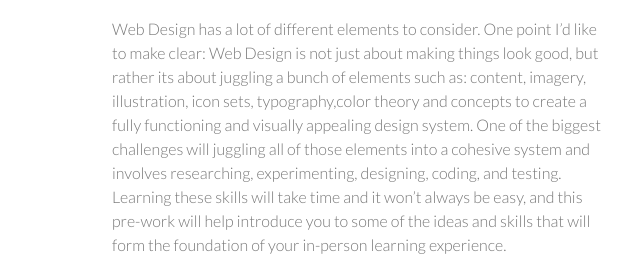
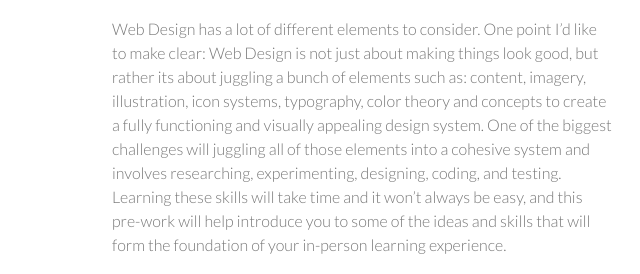
Before and after one commit to tiy-austin-wd-jan2015/Onboarding, a plain HTML site: page index.html in a window 1280 px wide. Shown: the part 295-569 px from the top of the page, 458-1098 px from the left. Drawn offline with Linux system fonts and the light colour scheme.

Commit message:
missing punctuation in second paragraph

```diff
--- a/index.html
+++ b/index.html
@@ -34,9 +34,9 @@
 <h2>
 <a id="introduction" class="anchor" href="#introduction" aria-hidden="true"><span class="octicon octicon-link"></span></a>Welcome!</h2>
 
-<p>It’s almost time for our first day of class! Before we get started, I recommend getting a head start on some of the class topics, so that you’re better prepared to learn how to be a web designer. I expect that you can accomplish and learn as much of the pre-work listed below without assistance so that we can spend class time only on those things that are difficult to learn on your own. That being said, feel free to email me if you have any questions at <a href="mailto:sam@theironyard.com">sam@theironyard.com</a> . </p>
+<p>It’s almost time for our first day of class! Before we get started, I recommend getting a head start on some of the class topics, so that you’re better prepared to learn how to be a web designer. I expect that you can accomplish and learn as much of the pre-work listed below without assistance so that we can spend class time only on those things that are difficult to learn on your own. That being said, feel free to email me if you have any questions at <a href="mailto:sam@theironyard.com">sam@theironyard.com</a>.</p>
 
-<p>Web Design has a lot of different elements to consider. One point I’d like to make clear: Web Design is not just about making things look good, but rather its about juggling a bunch of elements such as: content, imagery, illustration, icon sets, typography,color theory and concepts to create a fully functioning and visually appealing design system. One of the biggest challenges will juggling all of those elements into a cohesive system and involves researching, experimenting, designing, coding, and testing. Learning these skills will take time and it won’t always be easy, and this pre-work will help introduce you to some of the ideas and skills that will form the foundation of your in-person learning experience.</p>
+<p>Web Design has a lot of different elements to consider. One point I’d like to make clear: Web Design is not just about making things look good, but rather its about juggling a bunch of elements such as: content, imagery, illustration, icon systems, typography, color theory and concepts to create a fully functioning and visually appealing design system. One of the biggest challenges will juggling all of those elements into a cohesive system and involves researching, experimenting, designing, coding, and testing. Learning these skills will take time and it won’t always be easy, and this pre-work will help introduce you to some of the ideas and skills that will form the foundation of your in-person learning experience.</p>
 
 <p>This work should be completed by January 1st and any deliverables should be emailed to me by then. I will assume that you have completed this work before class, so you will likely feel very far behind if you haven’t completed it when we start class on January 5th.</p>
 
```
